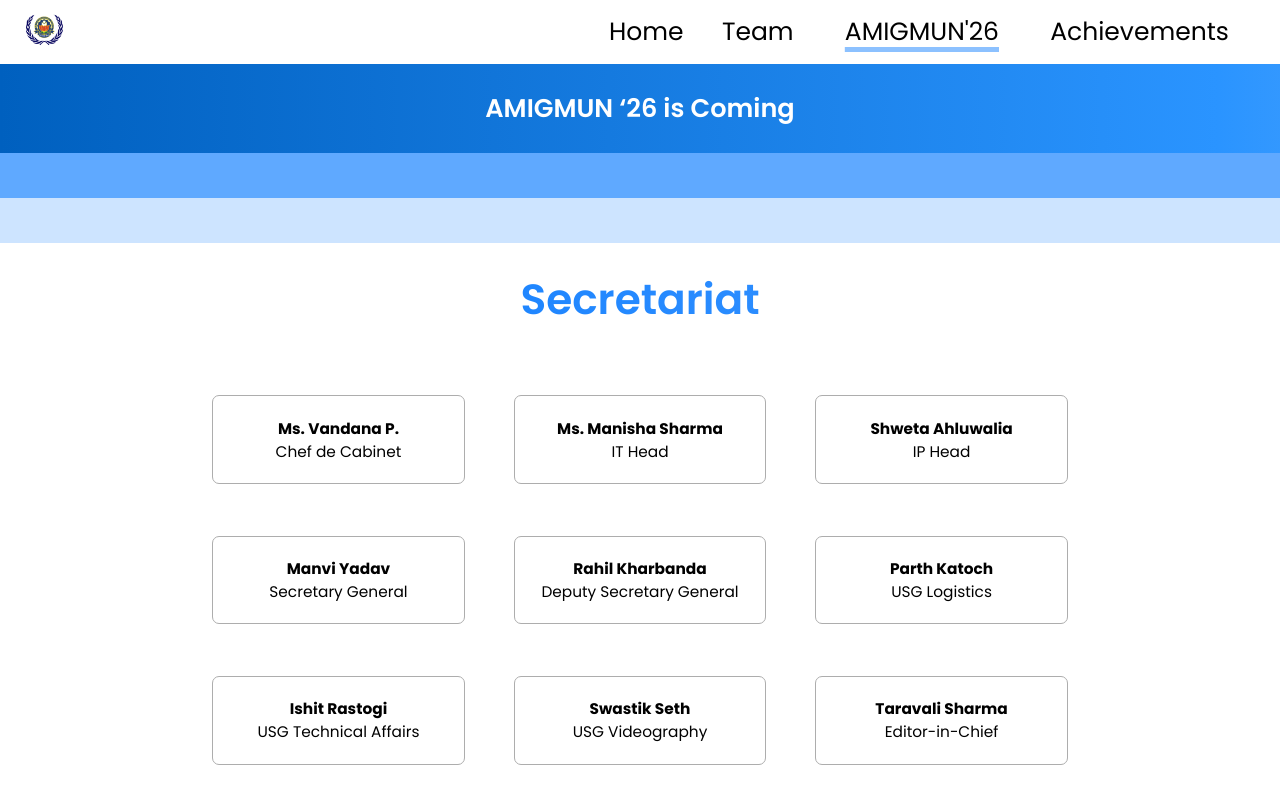
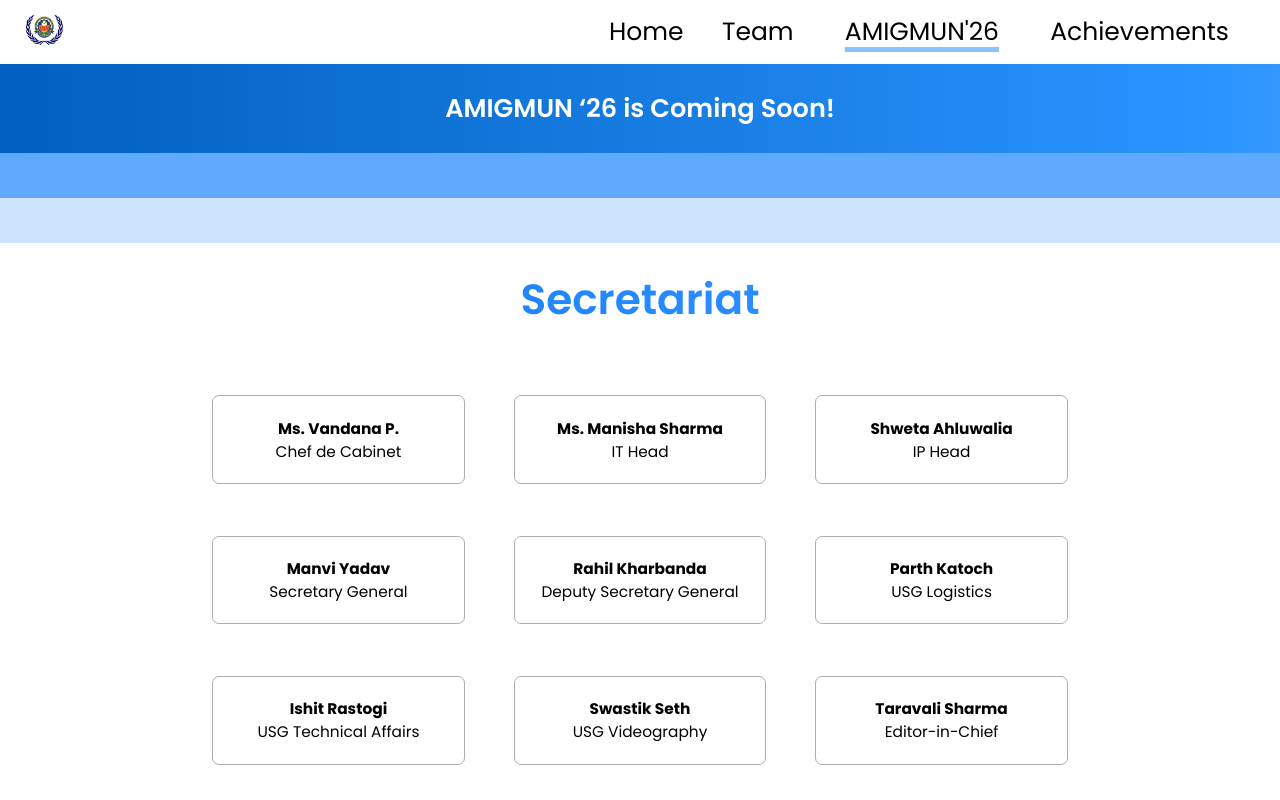
Before and after one commit to NotIshi28/MunSociety, a React (Vite) app: page /AMIGMUN in a window 1280 px wide. Shown: the top 800 px of the page. Built offline with nearby package versions, Linux system fonts and the light colour scheme.

Commit message:
chore: update dependencies

```diff
--- a/package.json
+++ b/package.json
@@ -18,11 +18,15 @@
   "devDependencies": {
     "@types/react": "^18.2.66",
     "@types/react-dom": "^18.2.22",
-    "@vitejs/plugin-react-swc": "^3.5.0",
+    "@vitejs/plugin-react-swc": "^4.3.1",
     "eslint": "^8.57.0",
     "eslint-plugin-react": "^7.34.1",
     "eslint-plugin-react-hooks": "^4.6.0",
     "eslint-plugin-react-refresh": "^0.4.6",
     "vite": "^8.0.16"
+  },
+  "allowScripts": {
+    "@swc/core@1.15.41": true,
+    "fsevents@2.3.3": true
   }
 }
--- a/src/Amigmun.jsx
+++ b/src/Amigmun.jsx
@@ -40,7 +40,7 @@ const Amigmun = () => {
     return (
         <>
             <Navbar activeTab={activeTab} setActiveTab={setActiveTab} />
-            <div className='amigHead'>AMIGMUN ‘26 is Coming</div>
+            <div className='amigHead'>AMIGMUN ‘26 is Coming Soon!</div>
             <div className="lineGrp">
                 <div className="l1"></div>
                 <div className="l2"></div>
```
Also changed, not shown: 1 other file (tests, documents, lock files or other folders).
